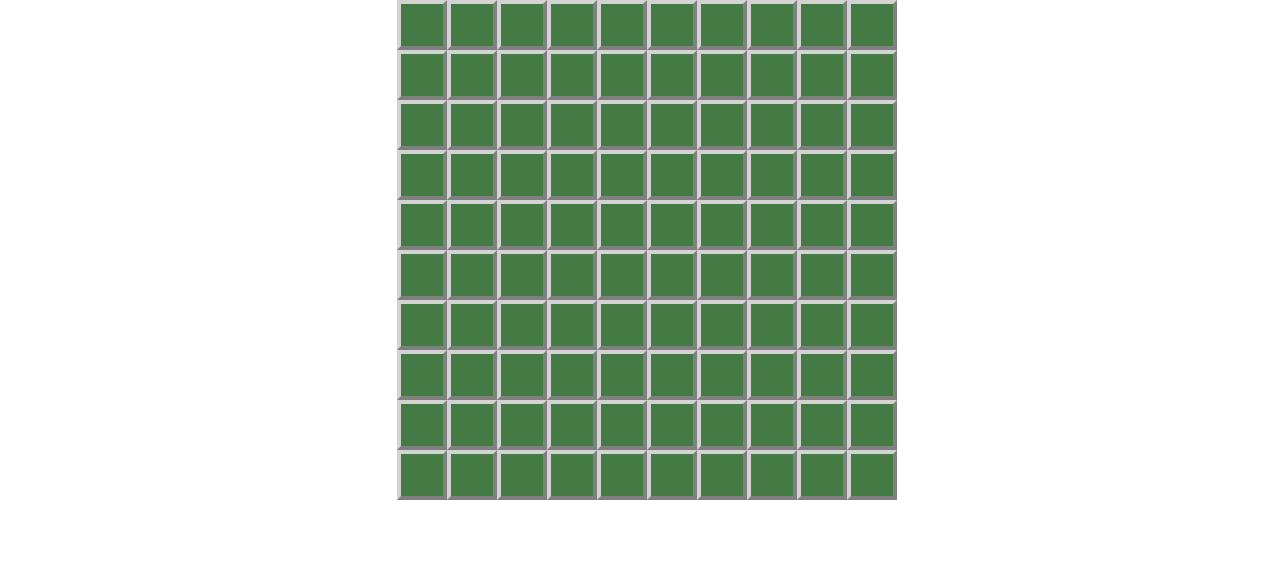
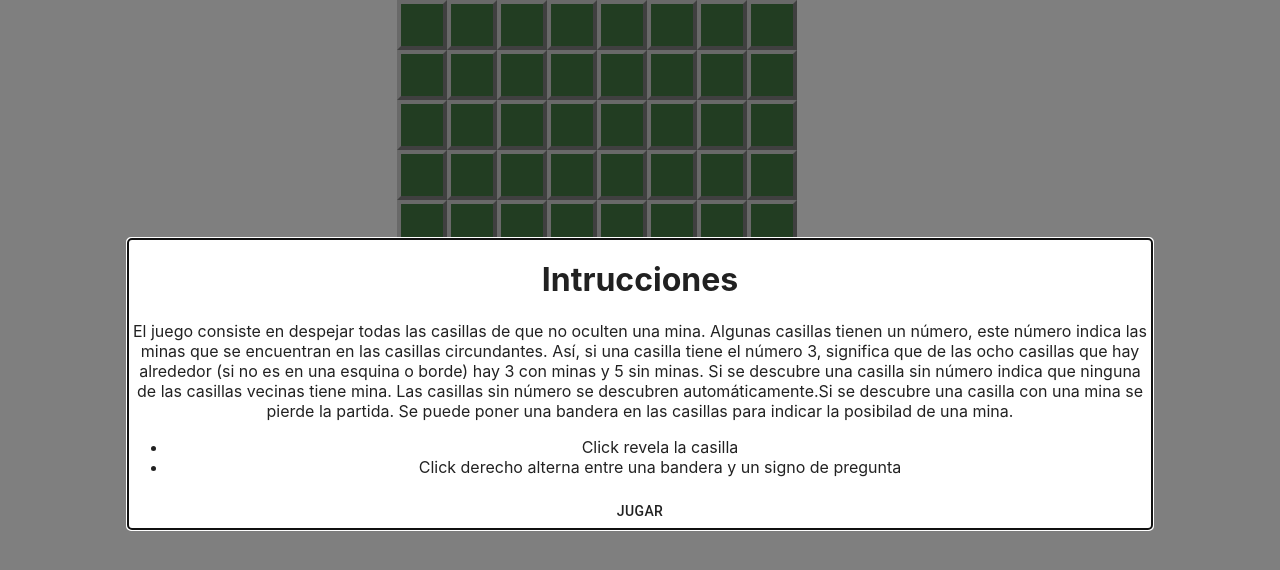
Before and after one commit to chiararv/minesweeper, a React (Create React App) app: page / in a window 1280 px wide. Shown: the top 570 px of the page. Built offline with nearby package versions, Linux system fonts and the light colour scheme.

Commit message:
added modal

```diff
--- a/package.json
+++ b/package.json
@@ -3,6 +3,7 @@
   "version": "0.1.0",
   "private": true,
   "dependencies": {
+    "@material-ui/core": "^4.11.0",
     "@testing-library/jest-dom": "^4.2.4",
     "@testing-library/react": "^9.5.0",
     "@testing-library/user-event": "^7.2.1",
--- a/src/App.css
+++ b/src/App.css
@@ -63,9 +63,9 @@ td {
   border: 4px solid darkgrey !important;
 }
 
-p {
+/* p {
   margin-left: 31%;
-}
+} */
 
 .bomb.clicked {
   color: rgb(216, 0, 0) !important;
--- a/src/App.js
+++ b/src/App.js
@@ -1,11 +1,21 @@
-import React from 'react';
+import React, { useState } from 'react';
 import './App.css';
 import { MineField } from './components/MineField';
+import CustomModal from './components/modal/CustomModal';
+
 
 
 function App() {
+  const [height, setHeight] = useState(8)
+  const [width, setWidth] = useState(8)
+  console.log({height, width})
+
+
   return (
-    <MineField className="map" />
+    <>
+      <MineField className="map" height={height} width={width}/>
+      <CustomModal setHeight={setHeight} setWidth={setWidth} />
+    </>
   );
 }
 
--- a/src/components/Cell.js
+++ b/src/components/Cell.js
@@ -1,7 +1,7 @@
 import React, { useEffect } from 'react'
 import classNames from "classnames";
 
-const Cell = ({flag, setFlag, clicked, clickCell, row, column, value }) => {
+const Cell = ({other, setFlag, clicked, clickCell, row, column, value }) => {
 
   const isMine = value === "☀"
 
@@ -33,8 +33,8 @@ const Cell = ({flag, setFlag, clicked, clickCell, row, column, value }) => {
       className={cellsClass}
       onClick={() => handleClick(true)}
     >
-      {clicked && !flag ? value : ""}
-      {flag && "⚑"}
+      {clicked && other !== "⚑" ? value : ""}
+      {!clicked && other }
     </td>
   )
 }
--- a/src/components/MineField.js
+++ b/src/components/MineField.js
@@ -6,22 +6,35 @@ import {
   valsAdjacentCounts
 } from "../helpers/helper";
 
-export const MineField = () => {
+export const MineField = ({height, width}) => {
 
-  const [boardSize, setBoardSize] = useState(10)
   const [bombCount, setBombCount] = useState(10)
   const [board, setBoard] = useState(null)
 
 
   useEffect(() => {
-    let initBoard =  valsAdjacentCounts(populateNestedArray(nestedArray(boardSize, boardSize), "☀", bombCount), "☀")
+    let initBoard =  valsAdjacentCounts(populateNestedArray(nestedArray(height, width), "☀", bombCount), "☀")
     setBoard(initBoard)
-  }, [])
+  }, [height, width])
 
   const setFlag = (row, col) => {
     const newBoard = [...board]
     if (!newBoard[row][col].clicked){
-      newBoard[row][col].flag = newBoard[row][col].flag ? false : true
+      let other
+      switch (newBoard[row][col].other) {
+        case "":
+          other = "⚑"
+          break;
+        case "⚑":
+          other = "?"
+          break
+        case "?":
+          other = ""
+          break
+        default:
+          break;
+      }
+      newBoard[row][col].other = other
     }
     setBoard(newBoard)
   }
@@ -30,23 +43,31 @@ export const MineField = () => {
     const isMine =board[row][col].value === "☀"
     const isEmpty =board[row][col].value === ""
 
-    if(isMine) mineTouched()
-    if(isEmpty)revealNeighbors(row, col)
+    const isFlag = board[row][col].other === "⚑"
+    console.log(isFlag, board[row][col].other, row, col)
 
-    const newBoard = [...board]
-    newBoard[row][col].clicked = true
-    setBoard(newBoard)
+    if(!isFlag) {
+      if(isMine) mineTouched()
+      if(isEmpty)revealNeighbors(row, col)
+      const newBoard = [...board]
+      newBoard[row][col].clicked = true
+      setBoard(newBoard)
+    }
+
+
+
   }
 
   const revealNeighbors = (row, col) => {
+
     const arr = []
     for(let i=-1;i<=1;i++){
       for(let j=-1;j<=1;j++){
         if (
           row + i >= 0
-          && row + i <= boardSize - 1
+          && row + i <= height - 1
           && col + j >= 0
-          && col + j <= boardSize - 1
+          && col + j <= width - 1
           ){
             arr.push([row + i , col + j])
         }
@@ -83,7 +104,7 @@ export const MineField = () => {
                       clicked={subitem.clicked}
                       clickCell = {clickCell}
                       setFlag={setFlag}
-                      flag={subitem.flag}
+                      other={subitem.other}
                     />
                   );
                 })}
--- /dev/null
+++ b/src/components/modal/CustomModal.js
@@ -0,0 +1,54 @@
+import React, { useState } from 'react'
+import {Modal, Paper} from '@material-ui/core'
+import { withStyles, makeStyles } from '@material-ui/core/styles';
+import Instructions from './instructions'
+import FinalStep from './FinalStep'
+import SecondStep from './SecondStep'
+
+const useStyles = makeStyles({
+    root: {
+        minWidth: 400,
+        maxHeight: '80%',
+        margin: '24px auto',
+        width: '80%',
+        padding: 40,
+        textAlign: 'center',
+        display: 'flex',
+        flexDirection: 'column',
+        alignItems:'center',
+        justifyContent:'center',
+        position: 'relative',
+        '&:focus': {
+          outline: 'none'
+        }
+    },
+  });
+
+const CustomModal = ({setHeight, setWidth}) => {
+    const classes = useStyles()
+    const [open, setOpen] = useState(true)
+    const [step, setStep] = useState("first")
+
+    const handleClose = () => {
+        setOpen(false)
+    }
+
+
+    return (
+        <Modal
+            className={classes.root}
+            open={open}
+            onClose={handleClose}
+            aria-labelledby="simple-modal-title"
+            aria-describedby="simple-modal-description"
+        >
+            <Paper>
+                { step === "first" && <Instructions setStep = {setStep}/>}
+                { step === "second" && <SecondStep />}
+                { step === "final" && <FinalStep setHeight={setHeight} setWidth={setWidth} closeModal={handleClose} />}
+            </Paper>
+        </Modal>
+    )
+}
+
+export default CustomModal
--- /dev/null
+++ b/src/components/modal/FinalStep.js
@@ -0,0 +1,56 @@
+import React, { useState } from 'react'
+
+const FinalStep = ({closeModal, setWidth, setHeight}) => {
+
+    const [custom, setCustom] = useState(false)
+    const [customHeight, setCustomHeight] = useState(null)
+    const [customWidth, setCustomWidth] = useState(null)
+
+    const play = (level) => {
+        switch (level) {
+            case "principiante":
+                break;
+            case "intermedio":
+                setHeight(16)
+                setWidth(16)
+                break;
+            case "experto":
+                setHeight(16)
+                setWidth(32)
+                break;
+            case "custom":
+                setHeight(customHeight)
+                setWidth(customWidth)
+                break;
+            default:
+                break;
+        }
+        closeModal()
+    }
+    return (
+        <div>
+            {
+                !custom && (
+                    <div>
+                        <button onClick={() => play("principiante")}>Principiante</button>
+                        <button onClick={() => play("intermedio")}>Intermedio</button>
+                        <button onClick={() => play("experto")}>Experto</button>
+                        <button onClick={() =>setCustom(true)}>Personalizado</button>
+                    </div>
+                )
+            }
+            {
+                custom && (
+                    <div>
+                        <input onChange={(e) => setCustomHeight(e.target.value)} placeholder="altura"/>
+                        <input onChange={(e) => setCustomWidth(e.target.value)} placeholder="ancho"/>
+                        <button onClick={() => play("custom")}>Jugar</button>
+                        <button onClick={() =>setCustom(false)}>volver</button>
+                    </div>
+                )
+            }
+        </div>
+    )
+}
+
+export default FinalStep
--- /dev/null
+++ b/src/components/modal/SecondStep.js
@@ -0,0 +1,12 @@
+import React from 'react'
+
+const SecondStep = () => {
+    return (
+        <div>
+            <button>Nueva partida</button>
+            <button>Reanudar partida</button>
+        </div>
+    )
+}
+
+export default SecondStep
--- /dev/null
+++ b/src/components/modal/instructions.js
@@ -0,0 +1,23 @@
+import React from 'react'
+import Button from '@material-ui/core/Button'
+
+const Instructions = ({setStep}) => {
+    return (
+        <div>
+            <h1>Intrucciones</h1>
+            <p>
+                El juego consiste en despejar todas las casillas de que no oculten una mina.
+                Algunas casillas tienen un número, este número indica las minas que se encuentran en las casillas circundantes. Así, si una casilla tiene el número 3, significa que de las ocho casillas que hay alrededor (si no es en una esquina o borde) hay 3 con minas y 5 sin minas. Si se descubre una casilla sin número indica que ninguna de las casillas vecinas tiene mina.
+                Las casillas sin número se descubren automáticamente.Si se descubre una casilla con una mina se pierde la partida.
+                Se puede poner una bandera en las casillas para indicar la posibilad de una mina.
+            </p>
+            <ul>
+                <li><span>Click</span> revela la casilla</li>
+                <li><span>Click derecho</span> alterna entre una bandera y un signo de pregunta</li>
+            </ul>
+            <Button onClick={() => setStep("final")}>Jugar</Button>
+        </div>
+    )
+}
+
+export default Instructions
--- a/src/helpers/helper.js
+++ b/src/helpers/helper.js
@@ -8,7 +8,7 @@ export function nestedArray(row, col) {
           col: j,
           value: "",
           clicked: false,
-          flag: false
+          other: "",
         }
         innerArray.push(cellProperties);
       }
```
Also changed, not shown: 1 other file (tests, documents, lock files or other folders).
